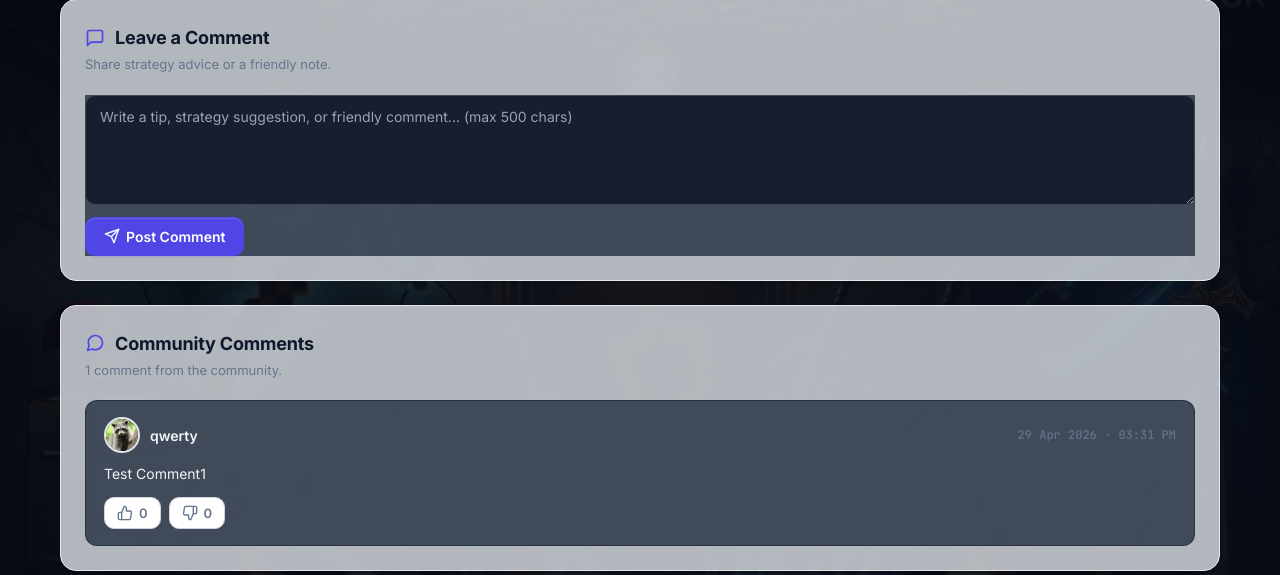
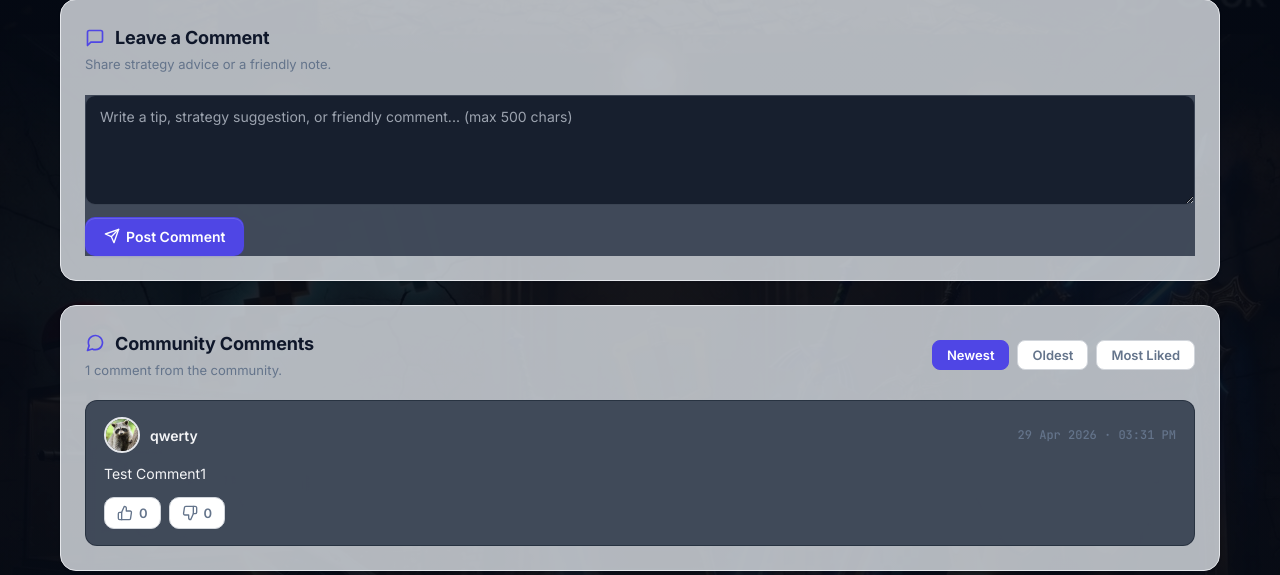
Before and after one commit to nathandarr/Project, a Flask app: page /players/2 in a window 1280 px wide. Shown: the part 819-1394 px from the top of the page. Run offline with Flask 3, Linux system fonts and the light colour scheme; a user stored in the database is signed in; data comes from the database, SQL or seed files in the repository; data that the repository does not hold is empty.

Commit message:
Add comment sorting by newest, oldest and most liked

```diff
--- a/static/css/public_profile.css
+++ b/static/css/public_profile.css
@@ -502,3 +502,33 @@ body {
     color: #e11d48;
     border-color: #fecdd3;
 }
+
+.sort-buttons {
+    display: flex;
+    gap: 8px;
+    flex-wrap: wrap;
+}
+
+.sort-btn {
+    padding: 6px 14px;
+    border-radius: 8px;
+    border: 1px solid var(--border-strong);
+    background: var(--surface);
+    color: var(--text-subtle);
+    font-size: 13px;
+    font-weight: 600;
+    cursor: pointer;
+    transition: all 0.18s ease;
+    font-family: inherit;
+}
+
+.sort-btn:hover {
+    background: var(--surface-muted);
+    color: var(--text);
+}
+
+.sort-btn.active {
+    background: var(--primary);
+    color: white;
+    border-color: var(--primary);
+}
--- a/templates/public_profile.html
+++ b/templates/public_profile.html
@@ -235,12 +235,20 @@
                 </h2>
                 <p class="card-subtitle">{{ comments|length }} comment{{ '' if comments|length == 1 else 's' }} from the community.</p>
             </div>
+            <div class="sort-buttons">
+                <button type="button" class="sort-btn active" data-sort="newest">Newest</button>
+                <button type="button" class="sort-btn" data-sort="oldest">Oldest</button>
+                <button type="button" class="sort-btn" data-sort="liked">Most Liked</button>
+            </div>
         </div>
 
         {% if comments %}
             <div class="comment-list">
                 {% for comment in comments %}
-                    <div class="comment-item">
+                    <div class="comment-item"
+                        data-created="{{ comment.created_at.timestamp() }}"
+                        data-upvotes="{{ comment.id | get_upvotes }}"
+                    >
                         <div class="comment-meta">
                             <div class="comment-author">
                                 <img
@@ -338,6 +346,36 @@ document.querySelectorAll('.vote-btn').forEach(btn => {
             downBtn.classList.add('active');
             downBtn.querySelector('svg').setAttribute('fill', 'currentColor');
         }
+
+        item.dataset.upvotes = data.upvotes;
+    });
+});
+
+function sortComments(sortType) {
+    const list = document.querySelector('.comment-list');
+    if (!list) return;
+
+    const comments = Array.from(list.querySelectorAll('.comment-item'));
+
+    comments.sort((a, b) => {
+        if (sortType === 'newest') {
+            return parseFloat(b.dataset.created) - parseFloat(a.dataset.created);
+        } else if (sortType === 'oldest') {
+            return parseFloat(a.dataset.created) - parseFloat(b.dataset.created);
+        } else if (sortType === 'liked') {
+            return parseInt(b.dataset.upvotes) - parseInt(a.dataset.upvotes);
+        }
+        return 0;
+    });
+
+    comments.forEach(comment => list.appendChild(comment));
+}
+
+document.querySelectorAll('.sort-btn').forEach(btn => {
+    btn.addEventListener('click', function() {
+        document.querySelectorAll('.sort-btn').forEach(b => b.classList.remove('active'));
+        this.classList.add('active');
+        sortComments(this.dataset.sort);
     });
 });
 </script>
```
